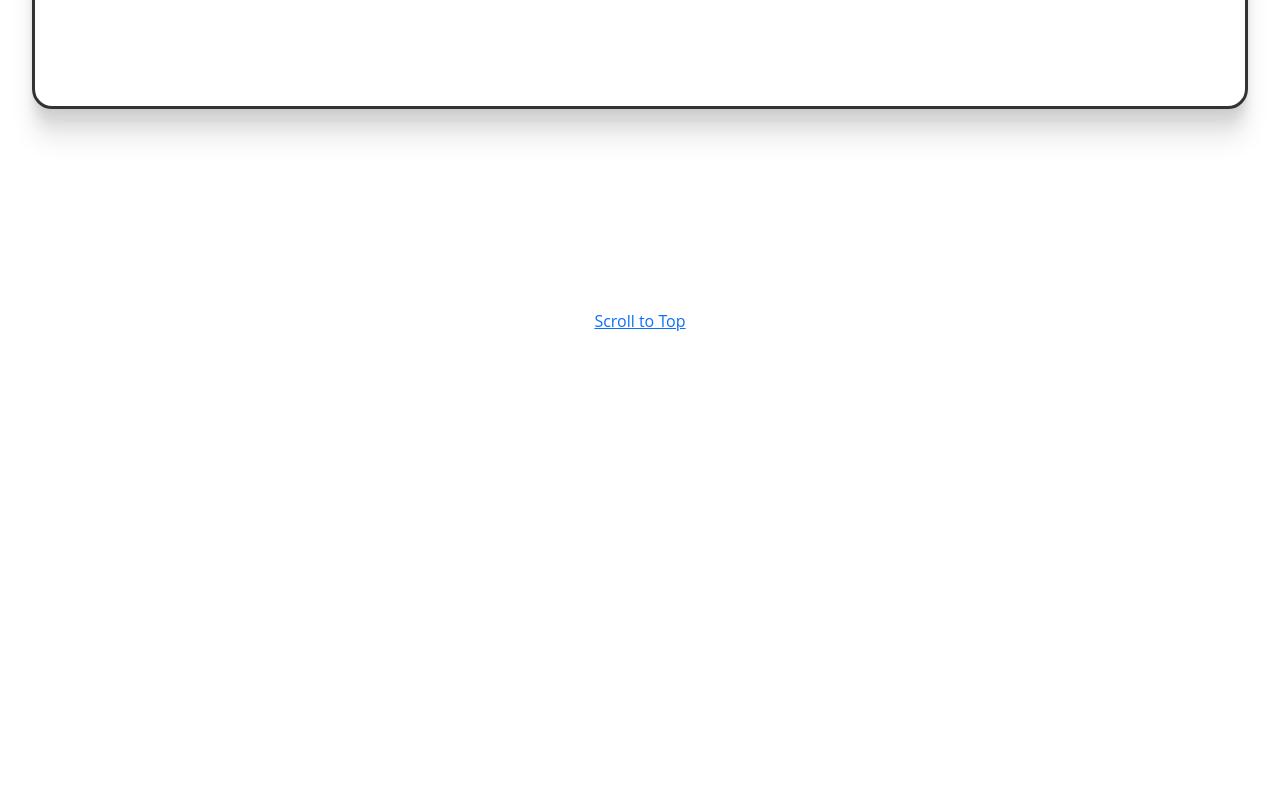
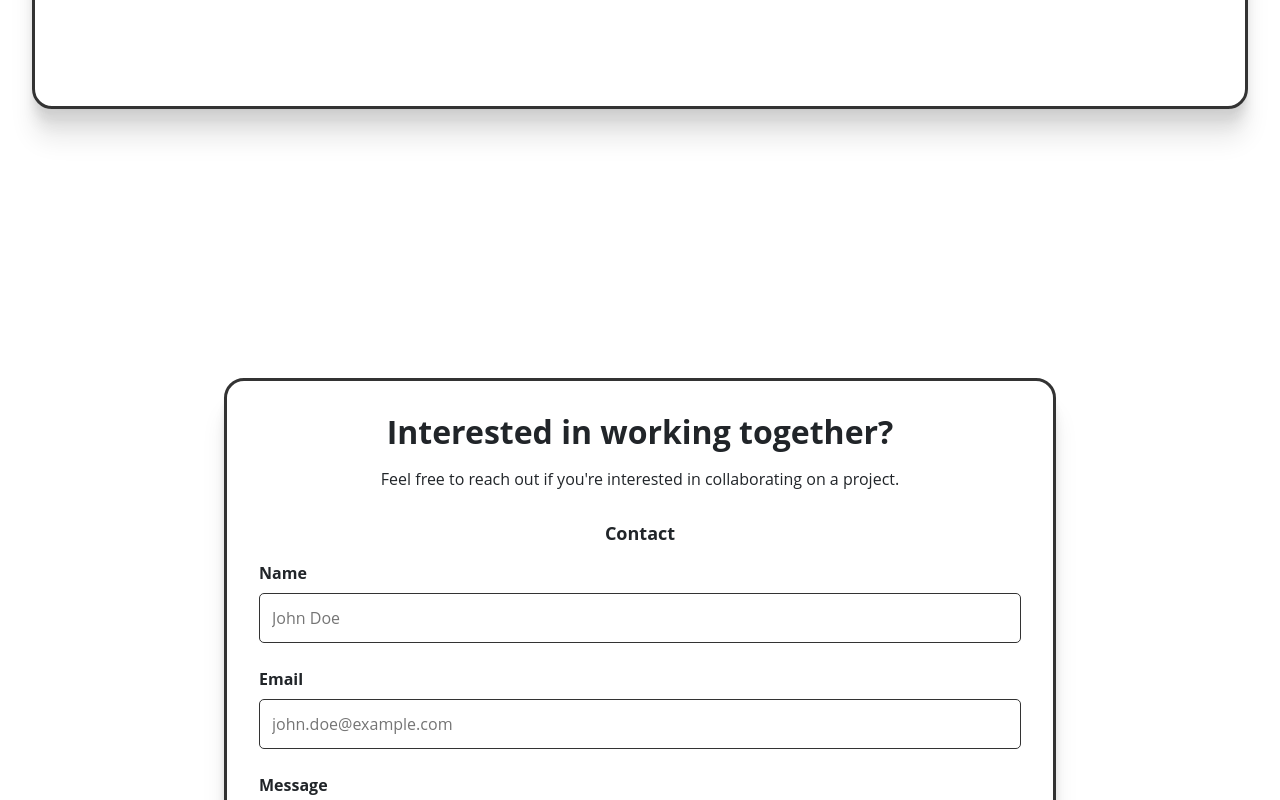
Before and after one commit to ArtisTechs/portfolio, a React (Create React App) app: page / in a window 1280 px wide. Shown: the part 2000-2800 px from the top of the page. Before the commit the page ends 2333 px from the top, so only its background shows below. Built offline with nearby package versions, Linux system fonts and the light colour scheme.

Commit message:
initial contact us

```diff
--- a/public/index.html
+++ b/public/index.html
@@ -7,7 +7,7 @@
     <meta name="theme-color" content="#000000" />
     <meta
       name="description"
-      content="Web site created using create-react-app"
+      content="Porfolio website created by EJ Suarez (ArtisTech) using React"
     />
     <link rel="apple-touch-icon" href="%PUBLIC_URL%/logo192.png" />
     <!--
@@ -24,7 +24,7 @@
       work correctly both with client-side routing and a non-root public URL.
       Learn how to configure a non-root public URL by running `npm run build`.
     -->
-    <title>React App</title>
+    <title>ArtisTech</title>
   </head>
   <body>
     <noscript>You need to enable JavaScript to run this app.</noscript>
--- a/src/App.js
+++ b/src/App.js
@@ -7,6 +7,7 @@ import BackgroundPage from "./pages/background-page/BackgroundPage";
 import SampleProjectsPage from "./pages/sample-projects-page/SampleProjectsPage";
 import { Link } from "react-scroll";
 import AboutMePage from "./pages/about-me-page/AboutMePage";
+import ContactUsPage from "./pages/contact-us-page/ContactUsPage";
 
 function ScrollToTop() {
   const { pathname } = useLocation();
@@ -33,6 +34,7 @@ function App() {
           <HomePage />
           <SampleProjectsPage />
           <AboutMePage />
+          <ContactUsPage />
           {/* Add additional pages here */}
         </div>
         <Link to="MainPage" smooth={true} className="scroll-to-top">
--- /dev/null
+++ b/src/pages/contact-us-page/ContactUsPage.css
@@ -0,0 +1,85 @@
+.contact-us-page {
+  height: 100vh;
+  display: flex;
+  justify-content: center;
+  align-items: center;
+  text-align: center;
+}
+
+.contact-us-container {
+  display: flex;
+  width: 65%;
+  min-height: 70vh;
+  flex-direction: column;
+  padding: 2rem;
+  border-radius: 20px;
+  background-color: var(--white-color);
+  border: 3px solid var(--dark-color);
+  box-shadow: var(--soft-shadow);
+  margin: 1rem 0;
+  text-align: center;
+}
+
+.contact-us-container h1 {
+  font-size: var(--extra-large-font);
+  font-weight: bold;
+  margin-bottom: 1rem;
+}
+
+.contact-us-container p {
+  font-size: var(--medium-font);
+}
+
+.contact-us-content h1 {
+  margin-top: 1rem;
+  margin-bottom: 0;
+  font-size: var(--large-font);
+}
+
+.contact-form {
+  display: flex;
+  flex-direction: column;
+  align-items: center;
+  margin-top: 1rem;
+}
+
+.form-group {
+  width: 100%;
+  margin-bottom: 1.5rem;
+}
+
+.form-group label {
+  display: block;
+  margin-bottom: 0.5rem;
+  font-weight: bold;
+  text-align: left;
+  font-size: var(--medium-font);
+}
+
+.form-group input,
+.form-group textarea {
+  width: 100%;
+  padding: 0.75rem;
+  border: 1px solid var(--dark-color);
+  border-radius: 5px;
+  font-size: var(--medium-font);
+}
+
+.form-group textarea {
+  resize: vertical;
+}
+
+.send-button {
+  padding: 0.75rem 1.5rem;
+  background-color: var(--primary-color);
+  color: white;
+  border: none;
+  border-radius: 5px;
+  cursor: pointer;
+  font-size: var(--medium-font);
+  transition: background-color 0.3s ease;
+}
+
+.send-button:hover {
+  background-color: var(--primary-color-dark);
+}
--- /dev/null
+++ b/src/pages/contact-us-page/ContactUsPage.jsx
@@ -0,0 +1,59 @@
+import React from "react";
+import "../../shared/GlobalStyles.css";
+import "./ContactUsPage.css";
+
+const ContactUsPage = () => {
+  return (
+    <div className="contact-us-page">
+      <div className="contact-us-container">
+        <div className="contact-us-label">
+          <h1>Interested in working together?</h1>
+          <p>
+            Feel free to reach out if you're interested in collaborating on a
+            project.
+          </p>
+        </div>
+        <div className="contact-us-content">
+          <h1>Contact</h1>
+          <form className="contact-form">
+            <div className="form-group">
+              <label htmlFor="name">Name</label>
+              <input
+                type="text"
+                id="name"
+                name="name"
+                placeholder="John Doe"
+                required
+              />
+            </div>
+            <div className="form-group">
+              <label htmlFor="email">Email</label>
+              <input
+                type="email"
+                id="email"
+                name="email"
+                placeholder="john.doe@example.com"
+                required
+              />
+            </div>
+            <div className="form-group">
+              <label htmlFor="message">Message</label>
+              <textarea
+                id="message"
+                name="message"
+                rows="4"
+                placeholder="Write your message here..."
+                required
+              ></textarea>
+            </div>
+            <button type="submit" className="blue-button send-button">
+              Send
+            </button>
+          </form>
+        </div>
+      </div>
+    </div>
+  );
+};
+
+export default ContactUsPage;
--- a/src/pages/sample-projects-page/SampleProjectsPage.css
+++ b/src/pages/sample-projects-page/SampleProjectsPage.css
@@ -15,17 +15,18 @@
   border-radius: 20px;
   border: 3px solid var(--dark-color);
   margin: 1rem 0;
+  cursor: pointer;
 }
 
 .sample-project-title {
   display: flex;
   justify-content: space-between;
   align-items: center;
-  cursor: pointer;
 }
 
 .sample-project-title h1 {
   font-size: var(--large-font);
+  font-weight: bold;
   margin-left: 1rem;
   margin-bottom: 0;
 }
@@ -76,3 +77,9 @@
   align-items: center !important;
   justify-content: center !important;
 }
+
+@media (max-width: 576px) {
+  .custom-modal .modal-dialog {
+    max-width: 95%;
+  }
+}
--- a/src/pages/sample-projects-page/SampleProjectsPage.jsx
+++ b/src/pages/sample-projects-page/SampleProjectsPage.jsx
@@ -67,8 +67,8 @@ const SampleProjectsPage = () => {
 
   return (
     <div className="projects-page">
-      <div className="sample-projects-container">
-        <div className="sample-project-title" onClick={toggleMyWork}>
+      <div className="sample-projects-container" onClick={toggleMyWork}>
+        <div className="sample-project-title">
           <h1>What I Do </h1>
           <FontAwesomeIcon
             className="icon"
@@ -91,8 +91,8 @@ const SampleProjectsPage = () => {
           ))}
         </div>
       </div>
-      <div className="sample-projects-container">
-        <div className="sample-project-title" onClick={toggleSampleWork}>
+      <div className="sample-projects-container" onClick={toggleSampleWork}>
+        <div className="sample-project-title">
           <h1>Sample Work </h1>
           <FontAwesomeIcon
             className="icon"
@@ -115,8 +115,8 @@ const SampleProjectsPage = () => {
           ))}
         </div>
       </div>
-      <div className="sample-projects-container">
-        <div className="sample-project-title" onClick={toggleTools}>
+      <div className="sample-projects-container" onClick={toggleTools}>
+        <div className="sample-project-title">
           <h1>Tools I Used </h1>
           <FontAwesomeIcon
             className="icon"
```
